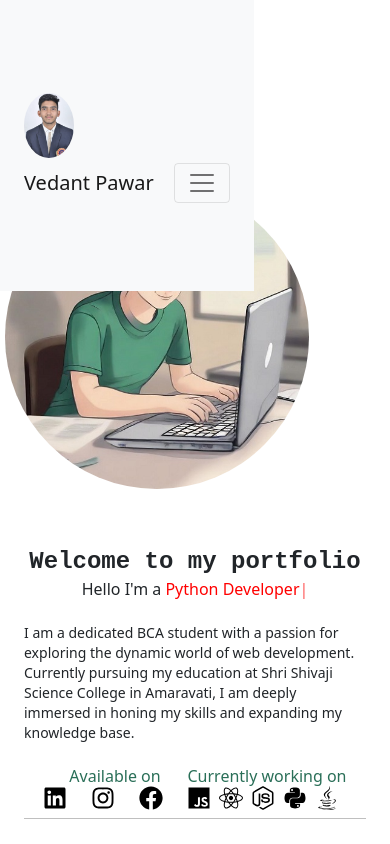
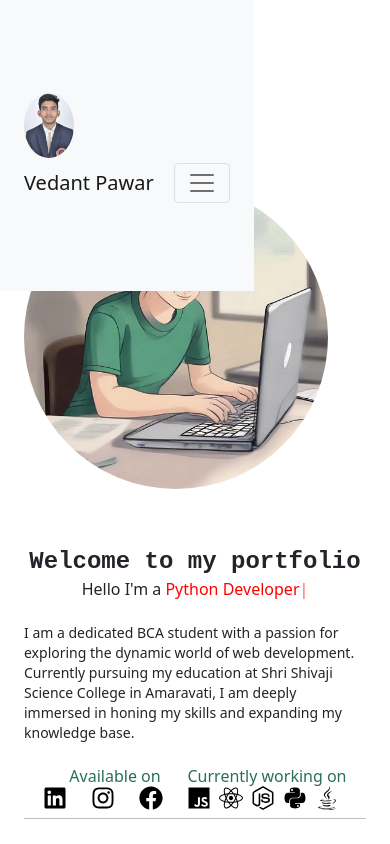
Before and after one commit to Vedant012345/myportfolio, a React (Vite) app: page / in a window 390 px wide. Shown: the top 844 px of the page. Built offline with nearby package versions, Linux system fonts and the light colour scheme.

Commit message:
index.css

```diff
--- a/src/index.css
+++ b/src/index.css
@@ -116,7 +116,7 @@ hr{
 
 img.w-full {
     margin-top: 18%;
-    margin-left: 45%;
+    margin-left: 50%;
     margin-bottom: -10%;
     border-radius: 50%;
     width: 80%;
```
